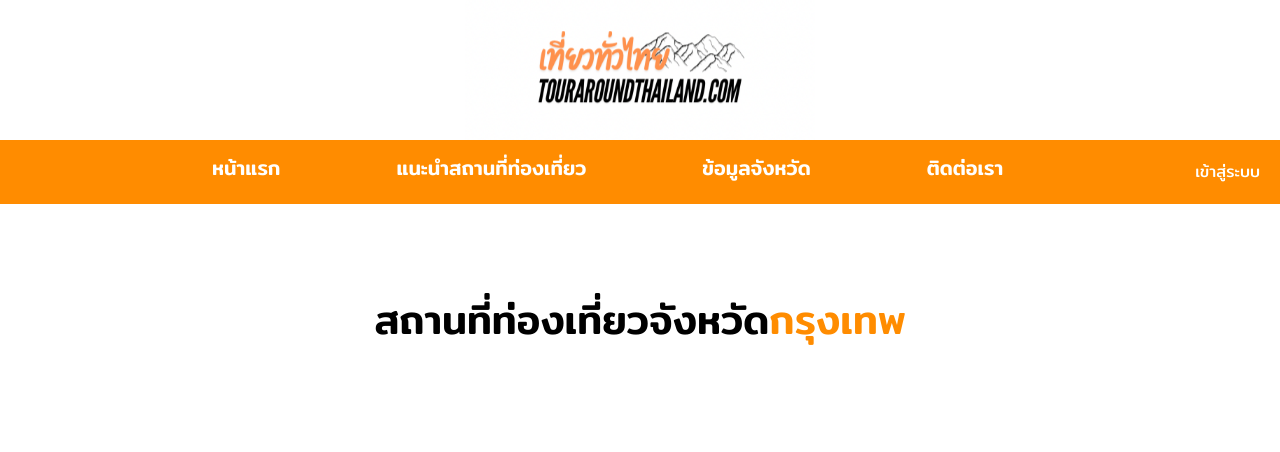
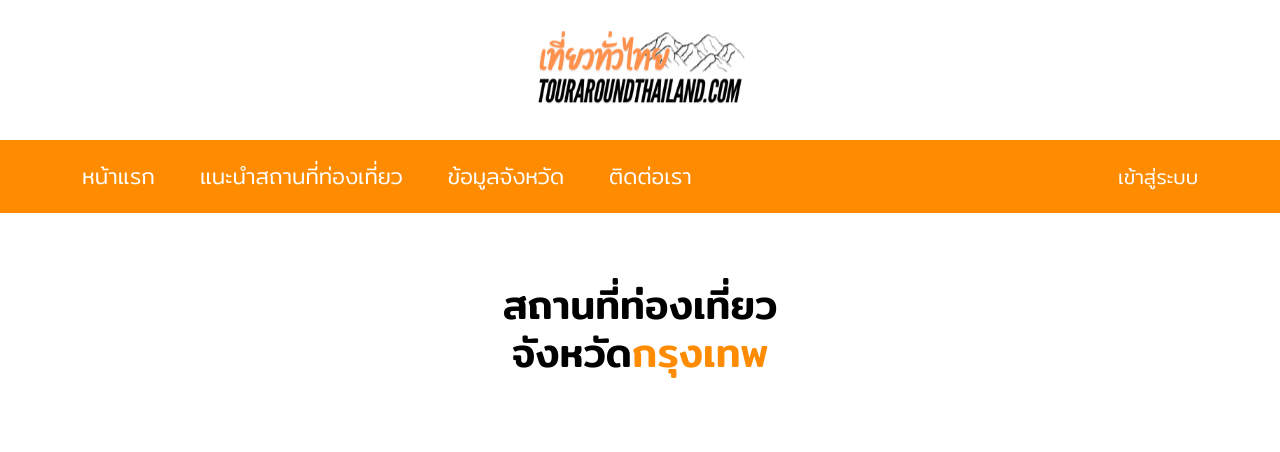
Before and after one commit to Khacha24/project_wed, a PHP site: page /Bangkok_main.php in a window 1280 px wide. Shown: the top 452 px of the page. Run offline with PHP 8.4, Linux system fonts and the light colour scheme.

Commit message:
add navbar and res

```diff
--- /dev/null
+++ b/Bootstrap/css/menu_style.css
@@ -0,0 +1,98 @@
+@import url('https://fonts.googleapis.com/css2?family=Kanit:ital,wght@0,100;0,200;0,300;0,400;0,500;0,600;0,700;0,800;0,900;1,100;1,200;1,300;1,400;1,500;1,600;1,700;1,800;1,900&family=Mitr:wght@200;300;400;500;600;700&family=Noto+Sans+Thai:wght@100..900&display=swap');
+
+body {
+     font-family: Arial, sans-serif;
+     margin: 0;
+     padding: 0;
+     font-family: "Mitr", sans-serif;
+     font-weight: 300;
+     font-style: normal;
+}
+
+.navbar {
+     background-color: #FF8C00;
+     padding: 20px 20px;
+}
+
+.container {
+     display: flex;
+     justify-content: space-between;
+     align-items: center;
+     text-align: center;
+}
+
+.navbar-brand {
+     color: white;
+     text-decoration: none;
+     font-size: 24px;
+}
+
+.menu-toggle {
+     background: none;
+     border: none;
+     color: white;
+     font-size: 30px;
+     cursor: pointer;
+     display: none;
+}
+
+.navbar-links ul {
+     display: flex;
+     align-items: center;
+     text-align: center;
+     list-style-type: none;
+     margin: 0;
+     padding: 0;
+     gap: 25px;
+}
+
+.navbar-links ul li {
+     margin-right: 20px;
+}
+
+.links:hover {
+     opacity: 0.5;
+     color: #000000;
+}
+
+.navbar-links ul li a {
+     color: white;
+     text-decoration: none;
+     font-size: 22px;
+}
+
+.login-links a {
+     color: white;
+     text-decoration: none;
+     font-size: 20px;
+     margin-left: 20px;
+}
+
+@media (max-width: 768px) {
+     .navbar-links {
+          display: none;
+          width: 100%;
+          background-color: #FF8C00;
+          position: absolute;
+          top: 50px;
+          left: 0;
+     }
+
+     .navbar-links ul {
+          flex-direction: column;
+          width: 100%;
+     }
+
+     .navbar-links ul li {
+          text-align: center;
+          padding: 10px 0;
+     }
+
+     .menu-toggle {
+          display: block;
+     }
+
+     .navbar-links.active {
+          display: block;
+     }
+}
--- a/Bootstrap/css/popup.css
+++ b/Bootstrap/css/popup.css
@@ -100,7 +100,6 @@
      margin-left: 40px;
      text-align: left;
      justify-content: left;
-     /* กำหนดความกว้างสูงสุดของลิสต์ */
 }
 
 .column-list ul {
@@ -114,3 +113,7 @@
      margin-bottom: 10px;
      /* ระยะห่างระหว่างรายการ */
 }
+
+.img {
+     border-radius: 15px;
+}
--- a/Bootstrap/css/style.css
+++ b/Bootstrap/css/style.css
@@ -12,7 +12,6 @@ body {
      justify-content: center;
      align-items: center;
      height: 30vh;
-     /* เต็มความสูงหน้าจอ */
 }
 
 .centered-content {
@@ -20,16 +19,25 @@ body {
      padding: 20px;
      border-radius: 8px;
      text-align: center;
-     max-width: 80%;
+     max-width: 400px;
+     max-height: 300px;
+}
+
+.centered-container2 {
+     display: flex;
+     justify-content: center;
+     align-items: center;
 
 }
 
-.cen {
-     display: flex;
-     height: 30vh;
-     /* เต็มความสูงหน้าจอ */
+.centered-content2 {
+     color: #000;
+     padding: 20px;
+     border-radius: 8px;
+     text-align: center;
+     max-width: 1000px;
+
 }
-
 
 .image-hover:hover {
      opacity: 0.8;
@@ -39,7 +47,7 @@ body {
 .custom-img {
      height: auto;
      max-width: 350px;
-     /* จำกัดขนาดรูปภาพสูงสุด */
+     border-radius: 15px;
      width: 100%;
      height: auto;
      transition: transform 0.3s;
--- /dev/null
+++ b/Bootstrap/js/menu_f.js
@@ -0,0 +1,4 @@
+document.getElementById('menu-toggle').addEventListener('click', function () {
+     var navbarLinks = document.getElementById('navbar-links');
+     navbarLinks.classList.toggle('active');
+});
--- a/login.php
+++ b/login.php
@@ -26,7 +26,7 @@ session_start();
     <div class="container">
       <div class="row">
         <br> <br>
-        <div class="alert h3" role="alert">
+        <div class="alert h4" role="alert">
           เข้าสู่ระบบ
         </div>
         <form method="POST" action="login_check.php">
--- a/menu.php
+++ b/menu.php
@@ -1,72 +1,46 @@
 <?php
 session_start();
 ?>
-<nav class="navbar navbar-expand-lg" style="background-color: #FF8C00; width: 100%;">
-    <div class="container-fluid">
-        <a class="navbar-brand" href="#"></a>
+<!DOCTYPE html>
+<html lang="th">
 
-        <!-- ปุ่มสำหรับเปิดเมนูในมือถือ -->
-        <button class="navbar-toggler" type="button" data-bs-toggle="collapse" data-bs-target="#navbarNav" aria-controls="navbarNav" aria-expanded="false" aria-label="Toggle navigation">
-            <span class="navbar-toggler-icon text-white">v</span>
-        </button>
+<head>
+    <meta charset="UTF-8">
+    <meta name="viewport" content="width=device-width, initial-scale=1.0">
+    <title>เมนูเปิดปิด</title>
+    <link rel="stylesheet" href="Bootstrap/css/menu_style.css">
+</head>
 
-        <!-- ส่วนของเมนู -->
-        <div class="collapse navbar-collapse" id="navbarNav">
-            <!-- ส่วนกลางของเมนู -->
-            <ul class="navbar-nav mx-auto" style="display: flex; gap: 100px; ">
-                <li class="nav-item">
-                    <a class="nav-link active text-white" href="index.php">
-                        <h5>หน้าแรก</h5>
-                    </a>
-                </li>
-                <li class="nav-item">
-                    <a class="nav-link text-white" href="#">
-                        <h5>แนะนำสถานที่ท่องเที่ยว</h5>
-                    </a>
-                </li>
-                <li class="nav-item">
-                    <a class="nav-link text-white" href="#">
-                        <h5>ข้อมูลจังหวัด</h5>
-                    </a>
-                </li>
-                <li class="nav-item">
-                    <a class="nav-link text-white" href="ccc.php">
-                        <h5>ติดต่อเรา</h5>
-                    </a>
-                </li>
+<body>
+    <nav class="navbar">
+        <div class="container">
+            <button class="menu-toggle" id="menu-toggle">☰</button>
+            <div class="navbar-links" id="navbar-links">
+                <ul>
+                    <li><a href="index.php" class="links">หน้าแรก</a></li>
+                    <li><a href=" #" class="links">แนะนำสถานที่ท่องเที่ยว</a></li>
+                    <li><a href="#" class="links">ข้อมูลจังหวัด</a></li>
+                    <li><a href="ccc.php" class="links">ติดต่อเรา</a></li>
+                    <?php
+                    if (isset($_SESSION["admin"])) {
+                        echo "<li><a href='admin.php'class='links'>admin</a></li>";
+                    }
+                    ?>
+                </ul>
+            </div>
+            <div class="login-links">
                 <?php
-                if (isset($_SESSION["admin"])) {
-                    echo "<li class='nav-item'>
-                    <a class='nav-link text-white' href='admin.php'>
-                        <h5>admin</h5>
-                    </a>
-                </li>";
+                if (isset($_SESSION["username"])) {
+                    echo "<a href='logout.php'class='links'>ออกจากระบบ</a>";
                 } else {
+                    echo "<a href='login.php'class='links'>เข้าสู่ระบบ</a>";
                 }
                 ?>
-            </ul>
+            </div>
+        </div>
+    </nav>
 
-            <!-- ส่วนเข้าสู่ระบบ/ออกจากระบบ ที่ชิดขวา -->
-            <ul class="navbar-nav">
-                <?php
-                // ตรวจสอบสถานะการเข้าสู่ระบบ
-                if (isset($_SESSION["username"])) {
-                    // ถ้าเข้าสู่ระบบแล้ว แสดงลิงก์ "ออกจากระบบ"
-                    echo "<ul class='navbar-nav'>
-                        <div class='container-right'>
-                            <a class='nav-link text-white' href='logout.php'><b>ออกจากระบบ</b></a>
-                        </div>
-                      </ul>";
-                } else {
-                    // ถ้ายังไม่ได้เข้าสู่ระบบ แสดงลิงก์ "เข้าสู่ระบบ"
-                    echo "<ul class='navbar-nav'>
-                        <div class='container-right'>
-                            <a class='nav-link text-white' href='login.php'><b>เข้าสู่ระบบ</b></a>
-                        </div>
-                      </ul>";
-                }
-                ?>
-            </ul>
-        </div>
-    </div>
-</nav>
+    <script src="Bootstrap/js/menu_f.js"></script>
+</body>
+
+</html>
```
Also changed, not shown: index.php (+7 -15 lines), popup.php (+5 -5 lines).
